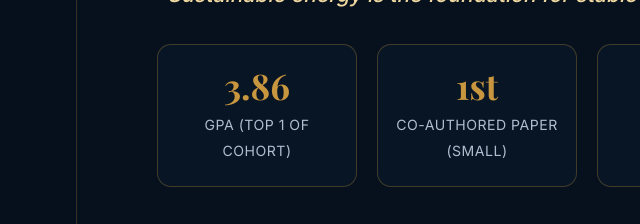
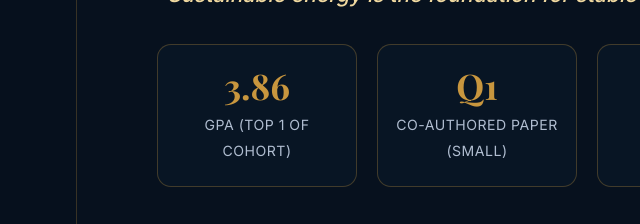
Before and after one commit to adiletshynggys/portfolio_2, a plain HTML site: page index.html in a window 1280 px wide. Shown: the part 413-637 px from the top of the page, 183-823 px from the left. Drawn offline with nearby package versions, Linux system fonts and the light colour scheme.

Commit message:
Change '1st' to 'Q1' in statistics section

```diff
--- a/index.html
+++ b/index.html
@@ -267,7 +267,7 @@
         <div class="stat-label">GPA (Top 1 of Cohort)</div>
       </div>
       <div class="stat-card">
-        <div class="stat-num">1st</div>
+        <div class="stat-num">Q1</div>
         <div class="stat-label">Co-Authored Paper (Small)</div>
       </div>
       <div class="stat-card">
```
